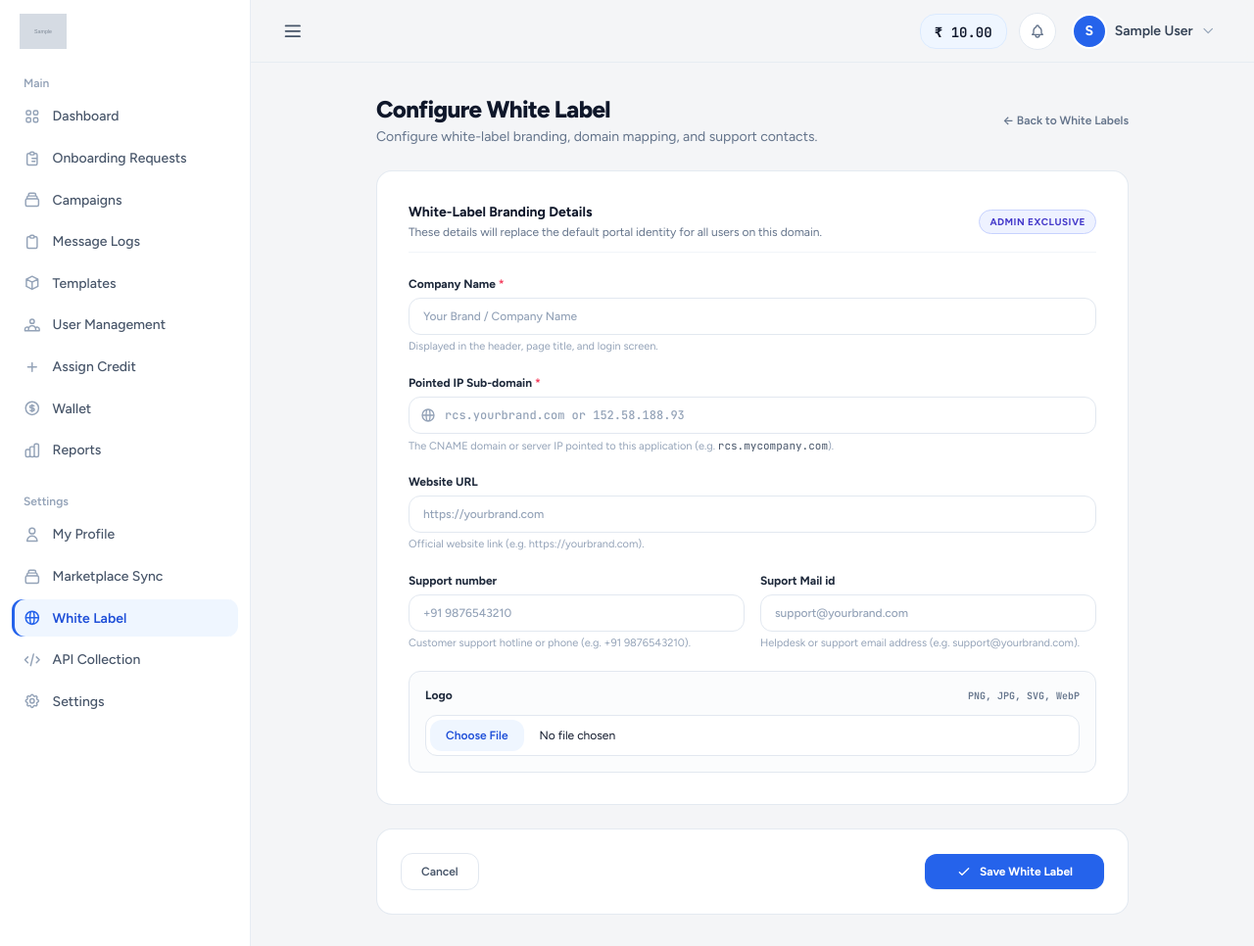
After one commit to amanpandit7033/rcs-portal, a Django app: page /accounts/whitelabel/create/ in a window 1280 px wide. The commit adds this page. Shown: the whole page at 98% size. Run offline with Django 5.2, Linux system fonts and the light colour scheme; a user stored in the database is signed in; tables that the repository leaves empty hold one stand-in row (values such as "Sample post"); grey boxes marked "Sample" are stand-in pictures; parts of the project's set-up code (start-up, migrations or seed data) failed here and were passed over; some libraries are stand-ins or nearby versions.

Commit message:
feat: add accounts app with whitelabeling, authentication, and user hierarchy management

```diff
--- /dev/null
+++ b/accounts/context_processors.py
@@ -0,0 +1,29 @@
+"""Context processor for white-label branding."""
+from .models import WhiteLabel
+
+
+def whitelabel_context(request):
+    """Provide white-label brand configuration to templates.
+
+    Matches by the requested host/subdomain first; fallbacks to the first active WhiteLabel record.
+    """
+    try:
+        raw_host = request.META.get("HTTP_HOST", "")
+        if not raw_host:
+            try:
+                raw_host = request.get_host()
+            except Exception:
+                raw_host = ""
+        host = raw_host.split(":")[0].strip().lower()
+
+        wl = None
+        if host:
+            wl = WhiteLabel.objects.filter(is_active=True, pointed_subdomain__iexact=host).first()
+        if not wl:
+            wl = WhiteLabel.objects.filter(is_active=True).first()
+        return {"whitelabel": wl}
+    except Exception:
+        try:
+            return {"whitelabel": WhiteLabel.objects.filter(is_active=True).first()}
+        except Exception:
+            return {"whitelabel": None}
--- a/accounts/forms.py
+++ b/accounts/forms.py
@@ -357,3 +357,41 @@ class UserPasswordChangeForm(BasePasswordChangeForm):
                 "class": TAILWIND_INPUT,
                 "placeholder": "••••••••",
             })
+
+
+TAILWIND_FILE = (
+    "w-full text-xs text-slate-500 file:mr-4 file:py-2 file:px-4 file:rounded-xl "
+    "file:border-0 file:text-xs file:font-semibold file:bg-blue-50 file:text-blue-700 "
+    "hover:file:bg-blue-100 file:cursor-pointer cursor-pointer border border-slate-200 rounded-xl p-1 bg-white"
+)
+
+
+class WhiteLabelForm(forms.ModelForm):
+    """Admin-only form to configure white-label branding details."""
+
+    class Meta:
+        from .models import WhiteLabel
+        model = WhiteLabel
+        fields = [
+            "company_name",
+            "pointed_subdomain",
+            "website_url",
+            "support_number",
+            "support_email",
+            "logo",
+        ]
+        widgets = {
+            "company_name": forms.TextInput(attrs={"class": TAILWIND_INPUT, "placeholder": "Your Brand / Company Name"}),
+            "pointed_subdomain": forms.TextInput(attrs={"class": TAILWIND_INPUT, "placeholder": "rcs.yourbrand.com or 152.58.188.93"}),
+            "website_url": forms.URLInput(attrs={"class": TAILWIND_INPUT, "placeholder": "https://yourbrand.com"}),
+            "support_number": forms.TextInput(attrs={"class": TAILWIND_INPUT, "placeholder": "+91 9876543210"}),
+            "support_email": forms.EmailInput(attrs={"class": TAILWIND_INPUT, "placeholder": "support@yourbrand.com"}),
+            "logo": forms.FileInput(attrs={"class": TAILWIND_FILE, "accept": "image/*"}),
+        }
+
+    def clean_pointed_subdomain(self):
+        val = self.cleaned_data.get("pointed_subdomain", "").strip().lower()
+        val = val.replace("https://", "").replace("http://", "").split("/")[0].strip()
+        if not val:
+            raise forms.ValidationError("Please provide a valid pointed IP or sub-domain.")
+        return val
--- a/accounts/urls.py
+++ b/accounts/urls.py
@@ -24,6 +24,10 @@ from .views import (
     UserPasswordResetDoneView,
     UserPasswordResetView,
     UserProfileView,
+    WhiteLabelCreateView,
+    WhiteLabelDeleteView,
+    WhiteLabelListView,
+    WhiteLabelUpdateView,
 )
 
 app_name = "accounts"
@@ -48,6 +52,12 @@ urlpatterns = [
     path("users/<int:pk>/edit/", UserEditView.as_view(), name="user_edit"),
     path("users/<int:user_id>/toggle-status/", ToggleUserActiveView.as_view(), name="toggle_user_status"),
 
+    # Admin: White Label Management
+    path("whitelabel/", WhiteLabelListView.as_view(), name="whitelabel_list"),
+    path("whitelabel/create/", WhiteLabelCreateView.as_view(), name="whitelabel_create"),
+    path("whitelabel/<int:pk>/edit/", WhiteLabelUpdateView.as_view(), name="whitelabel_edit"),
+    path("whitelabel/<int:pk>/delete/", WhiteLabelDeleteView.as_view(), name="whitelabel_delete"),
+
     # Reseller: Client Management
     path("clients/", ClientListView.as_view(), name="client_list"),
     path("clients/create/", ClientCreateView.as_view(), name="client_create"),
--- a/accounts/views.py
+++ b/accounts/views.py
@@ -18,7 +18,7 @@ from django.db.models import Q, Sum
 from django.shortcuts import get_object_or_404, redirect, render
 from django.urls import reverse, reverse_lazy
 from django.views import View
-from django.views.generic import CreateView, ListView, TemplateView, UpdateView
+from django.views.generic import CreateView, DeleteView, ListView, TemplateView, UpdateView
 
 from .forms import (
     ClientCreateForm,
@@ -30,7 +30,9 @@ from .forms import (
     UserCreateForm,
     UserEditForm,
     UserPasswordChangeForm,
+    WhiteLabelForm,
 )
+from .models import WhiteLabel
 from .mixins import AdminRequiredMixin, ResellerRequiredMixin, UserRequiredMixin
 from wallet.models import Wallet
 from wallet.utils import format_inr
@@ -784,3 +786,68 @@ class UserPasswordResetConfirmView(PasswordResetConfirmView):
 
 class UserPasswordResetCompleteView(PasswordResetCompleteView):
     template_name = "accounts/password_reset_complete.html"
+
+
+# ---------------------------------------------------------------------------
+# White Label Management Views (Admin Only)
+# ---------------------------------------------------------------------------
+
+class WhiteLabelListView(AdminRequiredMixin, ListView):
+    """Admin-only list of white-label domain configurations."""
+    model = WhiteLabel
+    template_name = "accounts/whitelabel_list.html"
+    context_object_name = "whitelabels"
+
+    def get_context_data(self, **kwargs):
+        context = super().get_context_data(**kwargs)
+        context["page_title"] = "White Label Management"
+        return context
+
+
+class WhiteLabelCreateView(AdminRequiredMixin, CreateView):
+    """Admin-only creation of white-label configuration."""
+    model = WhiteLabel
+    form_class = WhiteLabelForm
+    template_name = "accounts/whitelabel_form.html"
+    success_url = reverse_lazy("accounts:whitelabel_list")
+
+    def form_valid(self, form):
+        messages.success(self.request, f"White-label branding for '{form.instance.company_name}' created successfully.")
+        return super().form_valid(form)
+
+    def get_context_data(self, **kwargs):
+        context = super().get_context_data(**kwargs)
+        context["page_title"] = "Configure White Label"
+        context["is_create"] = True
+        return context
+
+
+class WhiteLabelUpdateView(AdminRequiredMixin, UpdateView):
+    """Admin-only update of white-label configuration."""
+    model = WhiteLabel
+    form_class = WhiteLabelForm
+    template_name = "accounts/whitelabel_form.html"
+    success_url = reverse_lazy("accounts:whitelabel_list")
+
+    def form_valid(self, form):
+        messages.success(self.request, f"White-label branding for '{form.instance.company_name}' updated successfully.")
+        return super().form_valid(form)
+
+    def get_context_data(self, **kwargs):
+        context = super().get_context_data(**kwargs)
+        context["page_title"] = f"Edit White Label: {self.object.company_name}"
+        context["is_create"] = False
+        return context
+
+
+class WhiteLabelDeleteView(AdminRequiredMixin, DeleteView):
+    """Admin-only deletion of white-label configuration."""
+    model = WhiteLabel
+    success_url = reverse_lazy("accounts:whitelabel_list")
+
+    def post(self, request, *args, **kwargs):
+        obj = self.get_object()
+        name = obj.company_name
+        res = super().delete(request, *args, **kwargs)
+        messages.success(request, f"White-label configuration for '{name}' was deleted.")
+        return res
--- a/config/settings.py
+++ b/config/settings.py
@@ -67,6 +67,7 @@ TEMPLATES = [
                 "django.contrib.auth.context_processors.auth",
                 "django.contrib.messages.context_processors.messages",
                 "wallet.context_processors.wallet_context",
+                "accounts.context_processors.whitelabel_context",
             ],
         },
     },
--- /dev/null
+++ b/templates/accounts/whitelabel_form.html
@@ -0,0 +1,174 @@
+{% extends "base.html" %}
+
+{% block title %}{{ page_title }} - RCS Portal{% endblock %}
+{% block header_title %}White Label Configuration{% endblock %}
+
+{% block content %}
+<div class="max-w-3xl mx-auto space-y-6">
+
+    <!-- Top Breadcrumb & Header -->
+    <div class="flex items-center justify-between">
+        <div>
+            <h1 class="text-2xl font-extrabold text-slate-900 tracking-tight">{{ page_title }}</h1>
+            <p class="text-xs sm:text-sm text-slate-500 mt-0.5">Configure white-label branding, domain mapping, and support contacts.</p>
+        </div>
+        <a href="{% url 'accounts:whitelabel_list' %}" class="inline-flex items-center gap-1.5 text-xs font-semibold text-slate-500 hover:text-slate-900 transition-colors">
+            &larr; Back to White Labels
+        </a>
+    </div>
+
+    <form method="post" enctype="multipart/form-data" class="space-y-6">
+        {% csrf_token %}
+
+        {% if form.non_field_errors %}
+        <div class="p-4 rounded-2xl bg-rose-50 border border-rose-200 text-rose-800 text-xs font-semibold">
+            {% for err in form.non_field_errors %}
+                <p>{{ err }}</p>
+            {% endfor %}
+        </div>
+        {% endif %}
+
+        <!-- White Label Core Settings Card -->
+        <div class="bg-white border border-slate-200/90 rounded-2xl p-6 sm:p-8 shadow-xs space-y-6">
+            <div class="border-b border-slate-100 pb-3 flex items-center justify-between">
+                <div>
+                    <h2 class="text-sm font-bold text-slate-900">White-Label Branding Details</h2>
+                    <p class="text-xs text-slate-500 mt-0.5">These details will replace the default portal identity for all users on this domain.</p>
+                </div>
+                <span class="text-[10px] font-bold text-indigo-700 bg-indigo-50 border border-indigo-200 px-2.5 py-1 rounded-full uppercase tracking-wider">Admin Exclusive</span>
+            </div>
+
+            <div class="space-y-5">
+                <!-- 1. Company Name -->
+                <div>
+                    <label class="block text-xs font-bold text-slate-800 mb-1.5">
+                        Company Name <span class="text-rose-500">*</span>
+                    </label>
+                    {{ form.company_name }}
+                    <p class="text-[11px] text-slate-400 mt-1">Displayed in the header, page title, and login screen.</p>
+                    {% if form.company_name.errors %}
+                        <p class="text-xs text-rose-600 mt-1 font-semibold">{{ form.company_name.errors.0 }}</p>
+                    {% endif %}
+                </div>
+
+                <!-- 2. Pointed IP Sub-domain -->
+                <div>
+                    <label class="block text-xs font-bold text-slate-800 mb-1.5">
+                        Pointed IP Sub-domain <span class="text-rose-500">*</span>
+                    </label>
+                    <div class="relative">
+                        <span class="absolute inset-y-0 left-0 pl-3 flex items-center pointer-events-none text-slate-400">
+                            <svg class="w-4 h-4" fill="none" stroke="currentColor" viewBox="0 0 24 24"><path stroke-linecap="round" stroke-linejoin="round" stroke-width="2" d="M21 12a9 9 0 01-9 9m9-9a9 9 0 00-9-9m9 9H3m9 9a9 9 0 01-9-9m9 9c1.657 0 3-4.03 3-9s-1.343-9-3-9m0 18c-1.657 0-3-4.03-3-9s1.343-9 3-9m-9 9a9 9 0 019-9"/></svg>
+                        </span>
+                        <input type="text"
+                               name="pointed_subdomain"
+                               id="id_pointed_subdomain"
+                               value="{{ form.pointed_subdomain.value|default:'' }}"
+                               placeholder="rcs.yourbrand.com or 152.58.188.93"
+                               required
+                               class="w-full pl-9 pr-3.5 py-2.5 rounded-xl border border-slate-200 bg-white text-slate-900 placeholder-slate-400 text-xs font-mono font-medium focus:outline-none focus:border-blue-600 focus:ring-4 focus:ring-blue-100 transition-all shadow-2xs">
+                    </div>
+                    <p class="text-[11px] text-slate-400 mt-1">The CNAME domain or server IP pointed to this application (e.g. <code class="font-mono text-slate-600">rcs.mycompany.com</code>).</p>
+                    {% if form.pointed_subdomain.errors %}
+                        <p class="text-xs text-rose-600 mt-1 font-semibold">{{ form.pointed_subdomain.errors.0 }}</p>
+                    {% endif %}
+                </div>
+
+                <!-- 3. Website URL -->
+                <div>
+                    <label class="block text-xs font-bold text-slate-800 mb-1.5">
+                        Website URL
+                    </label>
+                    {{ form.website_url }}
+                    <p class="text-[11px] text-slate-400 mt-1">Official website link (e.g. https://yourbrand.com).</p>
+                    {% if form.website_url.errors %}
+                        <p class="text-xs text-rose-600 mt-1 font-semibold">{{ form.website_url.errors.0 }}</p>
+                    {% endif %}
+                </div>
+
+                <div class="grid grid-cols-1 sm:grid-cols-2 gap-4">
+                    <!-- 4. Support Number -->
+                    <div>
+                        <label class="block text-xs font-bold text-slate-800 mb-1.5">
+                            Support number
+                        </label>
+                        {{ form.support_number }}
+                        <p class="text-[11px] text-slate-400 mt-1">Customer support hotline or phone (e.g. +91 9876543210).</p>
+                        {% if form.support_number.errors %}
+                            <p class="text-xs text-rose-600 mt-1 font-semibold">{{ form.support_number.errors.0 }}</p>
+                        {% endif %}
+                    </div>
+
+                    <!-- 5. Support Mail ID -->
+                    <div>
+                        <label class="block text-xs font-bold text-slate-800 mb-1.5">
+                            Suport Mail id
+                        </label>
+                        {{ form.support_email }}
+                        <p class="text-[11px] text-slate-400 mt-1">Helpdesk or support email address (e.g. support@yourbrand.com).</p>
+                        {% if form.support_email.errors %}
+                            <p class="text-xs text-rose-600 mt-1 font-semibold">{{ form.support_email.errors.0 }}</p>
+                        {% endif %}
+                    </div>
+                </div>
+
+                <!-- 6. Logo with Live Preview -->
+                <div class="p-4 rounded-xl border border-slate-200 bg-slate-50/50 space-y-3"
+                     x-data="{
+                        previewUrl: '{% if form.instance.logo %}{{ form.instance.logo.url }}{% endif %}',
+                        handleFile(e) {
+                            const file = e.target.files[0];
+                            if (file) {
+                                this.previewUrl = URL.createObjectURL(file);
+                            }
+                        }
+                     }">
+                    <div class="flex items-center justify-between">
+                        <label class="block text-xs font-bold text-slate-800">
+                            Logo
+                        </label>
+                        <span class="text-[10px] font-mono font-semibold text-slate-500">PNG, JPG, SVG, WebP</span>
+                    </div>
+
+                    <div>
+                        <input type="file"
+                               name="logo"
+                               id="id_logo"
+                               accept="image/*"
+                               @change="handleFile($event)"
+                               class="w-full text-xs text-slate-500 file:mr-4 file:py-2 file:px-4 file:rounded-xl file:border-0 file:text-xs file:font-semibold file:bg-blue-50 file:text-blue-700 hover:file:bg-blue-100 file:cursor-pointer cursor-pointer border border-slate-200 rounded-xl p-1 bg-white">
+                    </div>
+
+                    <template x-if="previewUrl">
+                        <div class="p-3 bg-white rounded-xl border border-slate-200/90 shadow-2xs flex items-center gap-4">
+                            <div class="w-20 h-12 rounded-lg border border-slate-200 bg-slate-50 p-1 flex items-center justify-center shrink-0">
+                                <img :src="previewUrl" alt="Logo preview" class="max-w-full max-h-full object-contain">
+                            </div>
+                            <div class="text-xs space-y-0.5">
+                                <span class="font-bold text-slate-800 block">Logo Live Preview</span>
+                                <span class="text-slate-400 text-[11px] block">This logo will render in the navigation bar and login card.</span>
+                            </div>
+                        </div>
+                    </template>
+
+                    {% if form.logo.errors %}
+                        <p class="text-xs text-rose-600 mt-1 font-semibold">{{ form.logo.errors.0 }}</p>
+                    {% endif %}
+                </div>
+            </div>
+        </div>
+
+        <!-- Footer Actions -->
+        <div class="p-6 bg-white border border-slate-200/90 rounded-2xl shadow-xs flex items-center justify-between gap-4">
+            <a href="{% url 'accounts:whitelabel_list' %}" class="px-5 py-2.5 rounded-xl border border-slate-200 text-xs font-semibold text-slate-600 hover:bg-slate-50 transition-colors">
+                Cancel
+            </a>
+            <button type="submit" class="inline-flex items-center gap-2 px-8 py-2.5 rounded-xl text-xs font-bold text-white bg-blue-600 hover:bg-blue-700 shadow-sm transition-colors cursor-pointer">
+                <svg class="w-4 h-4" fill="none" stroke="currentColor" viewBox="0 0 24 24"><path stroke-linecap="round" stroke-linejoin="round" stroke-width="2" d="M5 13l4 4L19 7"/></svg>
+                <span>{% if is_create %}Save White Label{% else %}Update White Label{% endif %}</span>
+            </button>
+        </div>
+
+    </form>
+</div>
+{% endblock %}
--- a/templates/base.html
+++ b/templates/base.html
@@ -3,7 +3,7 @@
 <head>
     <meta charset="UTF-8">
     <meta name="viewport" content="width=device-width, initial-scale=1.0">
-    <title>{% block title %}RCS Portal{% endblock %} | Next-Gen Enterprise Messaging</title>
+    <title>{% block title %}{{ whitelabel.company_name|default:"RCS Portal" }}{% endblock %} | Next-Gen Enterprise Messaging</title>
     <!-- Tailwind CSS CDN -->
     <script src="https://cdn.tailwindcss.com"></script>
     <script>
@@ -158,12 +158,16 @@
                class="fixed inset-y-0 left-0 z-50 w-64 bg-white border-r border-slate-200/80 transition-all duration-300 ease-in-out lg:static lg:inset-auto flex flex-col shrink-0">
 
             <div class="h-16 flex items-center justify-between px-5 shrink-0 logo-header">
-                <a href="{% url 'accounts:dashboard_redirect' %}" class="flex items-center gap-3" title="Azmobia RCS Portal">
-                    <span class="w-9 h-9 rounded-xl bg-blue-50 border border-blue-100 p-1.5 shrink-0"><svg class="w-full h-full"><use href="#rcs-logo"/></svg></span>
-                    <span class="logo-text leading-tight">
-                        <span class="block font-extrabold text-lg text-slate-900 tracking-tight">Azmobia</span>
-                        <span class="block text-xs font-medium text-slate-400">RCS Portal</span>
-                    </span>
+                <a href="{% url 'accounts:dashboard_redirect' %}" class="flex items-center gap-3" title="{{ whitelabel.company_name|default:'Azmobia RCS Portal' }}">
+                    {% if whitelabel and whitelabel.logo %}
+                        <img src="{{ whitelabel.logo.url }}" alt="{{ whitelabel.company_name }}" class="h-9 max-w-[140px] object-contain shrink-0">
+                    {% else %}
+                        <span class="w-9 h-9 rounded-xl bg-blue-50 border border-blue-100 p-1.5 shrink-0"><svg class="w-full h-full"><use href="#rcs-logo"/></svg></span>
+                        <span class="logo-text leading-tight">
+                            <span class="block font-extrabold text-lg text-slate-900 tracking-tight">{{ whitelabel.company_name|default:"Azmobia" }}</span>
+                            <span class="block text-xs font-medium text-slate-400">RCS Portal</span>
+                        </span>
+                    {% endif %}
                 </a>
                 <button @click="sidebarOpen = false" class="lg:hidden p-1.5 rounded-lg text-slate-400 hover:text-slate-700 hover:bg-slate-100" aria-label="Close menu"><svg class="ic"><use href="#i-x"/></svg></button>
             </div>
@@ -210,6 +214,7 @@
                         <a href="{% url 'accounts:user_profile' %}" title="My Profile" class="nl{% if request.resolver_match.url_name == 'user_profile' %} on{% endif %}"><svg class="ic"><use href="#i-user"/></svg><span class="nav-text">My Profile</span></a>
                         {% if request.user.is_admin %}
                         <a href="{% url 'reports:admin_dlr_logs' %}" title="Marketplace Sync" class="nl{% if request.resolver_match.view_name == 'reports:admin_dlr_logs' %} on{% endif %}"><svg class="ic"><use href="#i-camp"/></svg><span class="nav-text">Marketplace Sync</span></a>
+                        <a href="{% url 'accounts:whitelabel_list' %}" title="White Label" class="nl{% if 'whitelabel' in request.resolver_match.url_name %} on{% endif %}"><svg class="ic" fill="none" stroke="currentColor" viewBox="0 0 24 24"><path stroke-linecap="round" stroke-linejoin="round" stroke-width="2" d="M21 12a9 9 0 01-9 9m9-9a9 9 0 00-9-9m9 9H3m9 9a9 9 0 01-9-9m9 9c1.657 0 3-4.03 3-9s-1.343-9-3-9m0 18c-1.657 0-3-4.03-3-9s1.343-9 3-9m-9 9a9 9 0 019-9"/></svg><span class="nav-text">White Label</span></a>
                         {% endif %}
                         <a href="{% url 'api:settings' %}" title="API Collection" class="nl{% if request.resolver_match.view_name == 'api:settings' %} on{% endif %}"><svg class="ic"><use href="#i-code"/></svg><span class="nav-text">API Collection</span></a>
                         {% if request.user.is_superadmin %}
@@ -276,8 +281,23 @@
                             <a href="{% url 'accounts:user_profile' %}" class="dd flex items-center justify-between"><span>My Profile</span><svg class="ic text-slate-400" style="width:.85rem;height:.85rem"><use href="#i-user"/></svg></a>
                             <a href="{% url 'wallet:statement' %}" class="dd flex items-center justify-between"><span>Wallet Balance</span><span class="font-bold font-mono text-emerald-600">{{ user_wallet_balance }}</span></a>
                             <a href="{% url 'api:settings' %}" class="dd">API &amp; Webhooks</a>
+                            {% if request.user.is_admin %}
+                            <a href="{% url 'accounts:whitelabel_list' %}" class="dd flex items-center justify-between"><span>White Label</span><span class="text-[10px] font-bold text-blue-600 bg-blue-50 px-1.5 py-0.5 rounded">Admin</span></a>
+                            {% endif %}
                             {% if request.user.is_superadmin %}
                             <a href="{% url 'accounts:system_settings' %}" class="dd">System Settings</a>
+                            {% endif %}
+                            {% if whitelabel and whitelabel.support_number or whitelabel and whitelabel.support_email %}
+                            <div class="border-t border-slate-100 my-1"></div>
+                            <div class="px-4 py-2 text-xs space-y-1 bg-slate-50/70">
+                                <span class="font-bold text-slate-400 uppercase tracking-wider text-[10px] block">Support Contact</span>
+                                {% if whitelabel.support_number %}
+                                <p class="text-slate-700 flex items-center gap-1.5 font-medium"><svg class="w-3.5 h-3.5 text-slate-400" fill="none" stroke="currentColor" viewBox="0 0 24 24"><path stroke-linecap="round" stroke-linejoin="round" stroke-width="2" d="M3 5a2 2 0 012-2h3.28a1 1 0 01.948.684l1.498 4.493a1 1 0 01-.502 1.21l-2.257 1.13a11.042 11.042 0 005.516 5.516l1.13-2.257a1 1 0 011.21-.502l4.493 1.498a1 1 0 01.684.949V19a2 2 0 01-2 2h-1C9.716 21 3 14.284 3 6V5z"/></svg>{{ whitelabel.support_number }}</p>
+                                {% endif %}
+                                {% if whitelabel.support_email %}
+                                <p class="text-slate-700 flex items-center gap-1.5 font-medium"><svg class="w-3.5 h-3.5 text-slate-400" fill="none" stroke="currentColor" viewBox="0 0 24 24"><path stroke-linecap="round" stroke-linejoin="round" stroke-width="2" d="M3 8l7.89 5.26a2 2 0 002.22 0L21 8M5 19h14a2 2 0 002-2V7a2 2 0 00-2-2H5a2 2 0 00-2 2v10a2 2 0 002 2z"/></svg><a href="mailto:{{ whitelabel.support_email }}" class="text-blue-600 hover:underline">{{ whitelabel.support_email }}</a></p>
+                                {% endif %}
+                            </div>
                             {% endif %}
                             <div class="border-t border-slate-100 my-1"></div>
                             <form method="post" action="{% url 'accounts:logout' %}">
```
Also changed, not shown: accounts/admin.py (+10 -0 lines), accounts/models.py (+32 -0 lines), templates/accounts/login.html (+10 -2 lines), templates/accounts/whitelabel_list.html (added, +135 -0 lines), accounts/migrations/0003_whitelabel_alter_user_username.py (added).
